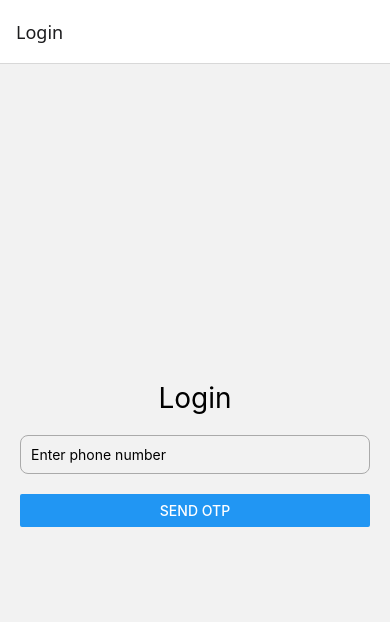
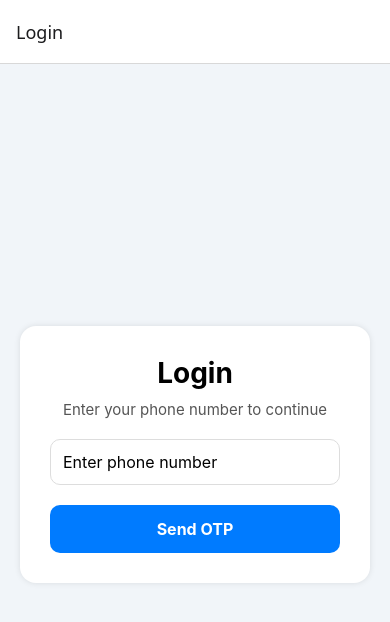
Before and after one commit to DWARA-KESH/EpiCircleDemo, a React Native app in the folder CustomerApp/: screen /Login in a window 390 px wide. Shown: the top 622 px of the page. Built offline with nearby package versions, Linux system fonts and the light colour scheme.

Commit message:
UI changes in Customer App

```diff
--- a/CustomerApp/screens/Dashboard.js
+++ b/CustomerApp/screens/Dashboard.js
@@ -2,10 +2,11 @@ import React, { useEffect, useState } from 'react';
 import {
   View,
   Text,
-  Button,
+  FlatList,
   StyleSheet,
-  FlatList,
   TouchableOpacity,
+  Pressable,
+  ScrollView,
 } from 'react-native';
 import AsyncStorage from '@react-native-async-storage/async-storage';
 import axios from 'axios';
@@ -25,25 +26,24 @@ export default function Dashboard({ navigation }) {
           setPhone(phone);
 
           const res = await axios.get('http://192.168.1.5:3000/pickups');
-
           const sorted = res.data
             .filter(item => item.phone === phone)
-            .sort((a, b) => Number(b.id) - Number(a.id)); // latest first
+            .sort((a, b) => Number(b.id) - Number(a.id));
 
-          setRecentPickups(sorted.slice(0, 2)); // show top 2
+          setRecentPickups(sorted.slice(0, 2));
         }
       } catch (err) {
         console.error('Error loading dashboard data:', err.message);
       }
     };
 
-    loadUserAndPickups(); // initial load
-    intervalId = setInterval(loadUserAndPickups, 3000); // update every 3 seconds
+    loadUserAndPickups();
+    intervalId = setInterval(loadUserAndPickups, 3000);
 
     const unsubscribe = navigation.addListener('focus', loadUserAndPickups);
 
     return () => {
-      clearInterval(intervalId); // clear on unmount
+      clearInterval(intervalId);
       unsubscribe();
     };
   }, [navigation]);
@@ -53,61 +53,102 @@ export default function Dashboard({ navigation }) {
       style={styles.card}
       onPress={() => navigation.navigate('OrderHistory', { pickup: item })}
     >
-      <Text>Date: {item.date}</Text>
-      <Text>Time: {item.timeSlot}</Text>
-      <Text>Status: {item.status}</Text>
+      <Text style={styles.cardTitle}>Pickup on {item.date}</Text>
+      <Text style={styles.detail}>🕐 Time: {item.timeSlot}</Text>
+      <Text style={styles.detail}>📦 Status: {item.status}</Text>
     </TouchableOpacity>
   );
 
   return (
-    <View style={styles.container}>
-      <Text style={styles.welcome}>Welcome, {phone || 'Customer'}</Text>
+    <ScrollView contentContainerStyle={styles.container}>
+      <Text style={styles.welcome}>Welcome, {phone || 'Customer'} 👋</Text>
 
-      <Button
-        title="Schedule Pickup"
-        onPress={() => navigation.navigate('SchedulePickup')}
-      />
-      <View style={{ height: 10 }} />
-      <Button
-        title="View Full Order History"
+      <Pressable style={styles.button} onPress={() => navigation.navigate('SchedulePickup')}>
+        <Text style={styles.buttonText}>Schedule New Pickup</Text>
+      </Pressable>
+
+      <Pressable
+        style={[styles.button, { backgroundColor: '#6c757d' }]}
         onPress={() => navigation.navigate('OrderHistory')}
-      />
+      >
+        <Text style={styles.buttonText}>View Full Order History</Text>
+      </Pressable>
 
       <Text style={styles.subHeading}>Recent Pickups</Text>
-      <FlatList
-        data={recentPickups}
-        keyExtractor={(item) => item.id}
-        renderItem={renderItem}
-        ListEmptyComponent={
-          <Text style={{ marginTop: 10, textAlign: 'center' }}>
-            No recent pickups found.
-          </Text>
-        }
-      />
-    </View>
+
+      {recentPickups.length === 0 ? (
+        <Text style={styles.noData}>No recent pickups found.</Text>
+      ) : (
+        <FlatList
+          data={recentPickups}
+          keyExtractor={(item) => item.id}
+          renderItem={renderItem}
+          scrollEnabled={false}
+        />
+      )}
+    </ScrollView>
   );
 }
 
 const styles = StyleSheet.create({
   container: {
-    flex: 1,
     padding: 20,
     paddingTop: 40,
+    backgroundColor: '#f1f5f9',
+    flexGrow: 1,
   },
   welcome: {
-    fontSize: 24,
-    marginBottom: 20,
+    fontSize: 26,
+    fontWeight: 'bold',
+    marginBottom: 16,
     textAlign: 'center',
+    color: '#333',
   },
   subHeading: {
+    fontSize: 20,
+    fontWeight: '600',
+    marginVertical: 20,
+    color: '#0077b6',
+  },
+  card: {
+    backgroundColor: '#ffffff',
+    padding: 16,
+    borderRadius: 14,
+    marginBottom: 14,
+    shadowColor: '#000',
+    shadowOpacity: 0.1,
+    shadowRadius: 6,
+    shadowOffset: { width: 0, height: 3 },
+    elevation: 4,
+  },
+  cardTitle: {
     fontSize: 18,
     fontWeight: 'bold',
-    marginVertical: 15,
+    marginBottom: 6,
+    color: '#0a0a0a',
   },
-  card: {
-    backgroundColor: '#e1f5fe',
-    padding: 10,
-    borderRadius: 8,
-    marginBottom: 10,
+  detail: {
+    fontSize: 14,
+    color: '#444',
+    marginBottom: 2,
+  },
+  button: {
+    backgroundColor: '#007bff',
+    paddingVertical: 14,
+    paddingHorizontal: 20,
+    borderRadius: 10,
+    alignItems: 'center',
+    marginBottom: 12,
+  },
+  buttonText: {
+    color: '#fff',
+    fontSize: 16,
+    fontWeight: 'bold',
+  },
+  noData: {
+    textAlign: 'center',
+    color: '#666',
+    fontSize: 15,
+    marginTop: 10,
   },
 });
--- a/CustomerApp/screens/LoginScreen.js
+++ b/CustomerApp/screens/LoginScreen.js
@@ -1,43 +1,97 @@
 import React, { useState } from 'react';
-import { View, Text, TextInput, Button, StyleSheet } from 'react-native';
+import {
+  View,
+  Text,
+  TextInput,
+  TouchableOpacity,
+  StyleSheet,
+  KeyboardAvoidingView,
+  Platform,
+  Alert
+} from 'react-native';
 
 export default function LoginScreen({ navigation }) {
   const [phone, setPhone] = useState('');
 
+  const handleLogin = () => {
+    if (phone.length < 10) {
+      Alert.alert('Enter valid Phone Number to continue')
+    } else{
+    navigation.navigate('OTP', { phone });
+    }
+  };
+
   return (
-    <View style={styles.container}>
+    <KeyboardAvoidingView
+      style={styles.container}
+      behavior={Platform.OS === 'ios' ? 'padding' : undefined}
+    >
+      <View style={styles.card}>
         <Text style={styles.title}>Login</Text>
+        <Text style={styles.subtitle}>Enter your phone number to continue</Text>
+
         <TextInput
           style={styles.input}
           placeholder="Enter phone number"
           keyboardType="phone-pad"
           value={phone}
           onChangeText={setPhone}
+          maxLength={10}
         />
-      <Button
-        title="Send OTP"
-        onPress={() => navigation.navigate('OTP', { phone })}
-      />
+
+        <TouchableOpacity style={styles.button} onPress={handleLogin}>
+          <Text style={styles.buttonText}>Send OTP</Text>
+        </TouchableOpacity>
       </View>
+    </KeyboardAvoidingView>
   );
 }
 
 const styles = StyleSheet.create({
   container: {
     flex: 1,
+    backgroundColor: '#f1f5f9',
     justifyContent: 'center',
     padding: 20
   },
+  card: {
+    backgroundColor: '#fff',
+    padding: 30,
+    borderRadius: 16,
+    shadowColor: '#000',
+    shadowOpacity: 0.1,
+    shadowRadius: 6,
+    elevation: 6,
+  },
   title: {
     fontSize: 28,
-    marginBottom: 20,
-    textAlign: 'center'
+    fontWeight: 'bold',
+    textAlign: 'center',
+    marginBottom: 10
+  },
+  subtitle: {
+    fontSize: 15,
+    color: '#555',
+    textAlign: 'center',
+    marginBottom: 20
   },
   input: {
     borderWidth: 1,
-    borderColor: '#aaa',
-    borderRadius: 8,
-    padding: 10,
+    borderColor: '#ddd',
+    borderRadius: 10,
+    padding: 12,
+    fontSize: 16,
     marginBottom: 20
+  },
+  button: {
+    backgroundColor: '#007bff',
+    paddingVertical: 14,
+    borderRadius: 10,
+    alignItems: 'center'
+  },
+  buttonText: {
+    color: '#fff',
+    fontWeight: 'bold',
+    fontSize: 16
   }
 });
--- a/CustomerApp/screens/OTPScreen.js
+++ b/CustomerApp/screens/OTPScreen.js
@@ -1,5 +1,14 @@
 import React, { useState } from 'react';
-import { View, Text, TextInput, Button, Alert, StyleSheet } from 'react-native';
+import {
+  View,
+  Text,
+  TextInput,
+  Alert,
+  StyleSheet,
+  TouchableOpacity,
+  KeyboardAvoidingView,
+  Platform
+} from 'react-native';
 import AsyncStorage from '@react-native-async-storage/async-storage';
 
 export default function OTPScreen({ route, navigation }) {
@@ -8,7 +17,6 @@ export default function OTPScreen({ route, navigation }) {
 
   const verifyOTP = async () => {
     if (otp === '123456') {
-      // Save phone number in AsyncStorage
       await AsyncStorage.setItem('user', JSON.stringify({ phone }));
       navigation.replace('Dashboard');
     } else {
@@ -17,37 +25,78 @@ export default function OTPScreen({ route, navigation }) {
   };
 
   return (
-    <View style={styles.container}>
-      <Text style={styles.title}>Enter OTP</Text>
+    <KeyboardAvoidingView
+      style={styles.container}
+      behavior={Platform.OS === 'ios' ? 'padding' : undefined}
+    >
+      <View style={styles.card}>
+        <Text style={styles.title}>OTP Verification</Text>
+        <Text style={styles.subtitle}>
+          Enter the 6-digit OTP sent to {phone}
+        </Text>
+
         <TextInput
           style={styles.input}
-        placeholder="Enter 6-digit OTP"
+          placeholder="123456"
           keyboardType="number-pad"
           maxLength={6}
           value={otp}
           onChangeText={setOtp}
         />
-      <Button title="Verify OTP" onPress={verifyOTP} />
+
+        <TouchableOpacity style={styles.button} onPress={verifyOTP}>
+          <Text style={styles.buttonText}>Verify OTP</Text>
+        </TouchableOpacity>
       </View>
+    </KeyboardAvoidingView>
   );
 }
 
 const styles = StyleSheet.create({
   container: {
     flex: 1,
+    backgroundColor: '#f1f5f9',
     justifyContent: 'center',
     padding: 20
   },
+  card: {
+    backgroundColor: '#fff',
+    padding: 30,
+    borderRadius: 16,
+    shadowColor: '#000',
+    shadowOpacity: 0.1,
+    shadowRadius: 6,
+    elevation: 6
+  },
   title: {
-    fontSize: 24,
-    marginBottom: 20,
-    textAlign: 'center'
+    fontSize: 26,
+    fontWeight: 'bold',
+    textAlign: 'center',
+    marginBottom: 10
+  },
+  subtitle: {
+    fontSize: 15,
+    color: '#555',
+    textAlign: 'center',
+    marginBottom: 20
   },
   input: {
     borderWidth: 1,
-    borderColor: '#ccc',
+    borderColor: '#ddd',
+    borderRadius: 10,
     padding: 12,
-    borderRadius: 8,
+    fontSize: 16,
     marginBottom: 20
+  },
+  button: {
+    backgroundColor: '#007bff',
+    paddingVertical: 14,
+    borderRadius: 10,
+    alignItems: 'center'
+  },
+  buttonText: {
+    color: '#fff',
+    fontWeight: 'bold',
+    fontSize: 16
   }
 });
--- a/CustomerApp/screens/OrderHistory.js
+++ b/CustomerApp/screens/OrderHistory.js
@@ -111,10 +111,15 @@ const styles = StyleSheet.create({
     fontWeight: 'bold'
   },
   card: {
-    backgroundColor: '#f2f2f2',
-    padding: 12,
-    borderRadius: 10,
-    marginBottom: 12
+    backgroundColor: '#ffffff',
+    padding: 16,
+    borderRadius: 12,
+    marginBottom: 14,
+    shadowColor: '#000',
+    shadowOpacity: 0.1,
+    shadowRadius: 6,
+    shadowOffset: { width: 0, height: 2 },
+    elevation: 3,
   },
   sectionTitle: {
     fontWeight: 'bold',
```
Lines whose indentation alone changed are shown as unchanged.
